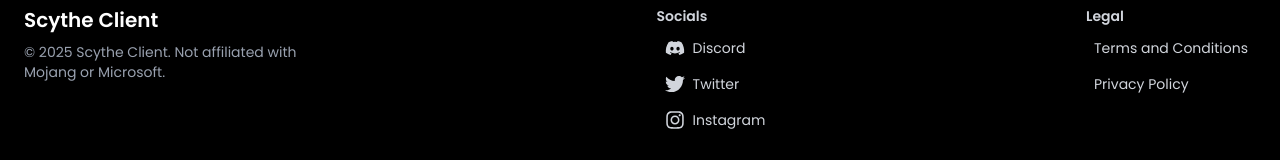
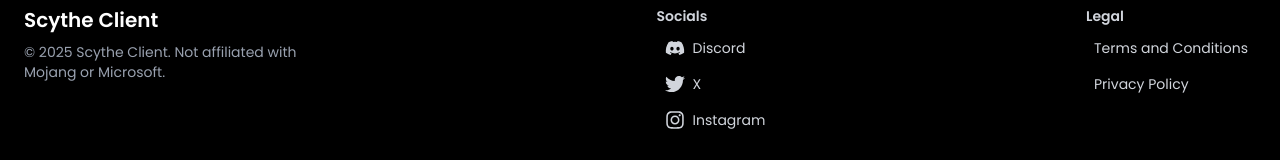
Before and after one commit to Scythe-Client/website, a Next.js app: page / in a window 1280 px wide. Shown: the part 3131-3291 px from the top of the page. Built offline with nearby package versions, Linux system fonts and the light colour scheme; no server answers.

Commit message:
Add Socials

```diff
--- a/app/(routes)/community/page.tsx
+++ b/app/(routes)/community/page.tsx
@@ -70,7 +70,7 @@
                         className={`grid grid-cols-1 sm:grid-cols-3 gap-5 ${visibleSections.has('social-cards') ? 'visible' : ''}`}
                         style={{animationDelay: '0.1s'}}
                     >
-                        <Link href="https://discord.scytheclient.com" target="_blank">
+                        <Link href="https://discord.scytheclient.com" target="_blank" rel="noopener noreferrer">
                             <div className="group bg-[#5865F2]/10 border border-[#5865F2]/30 hover:border-[#5865F2] p-6 rounded-xl transition-all duration-300 cursor-pointer shadow-lg hover:shadow-[#5865F2]/50 hover:-translate-y-2">
                                 <FaDiscord className="w-12 h-12 text-[#5865F2] group-hover:scale-110 transition-transform duration-300" />
                                 <h3 className="text-2xl font-semibold mt-4 mb-2">Discord</h3>
@@ -81,7 +81,7 @@
                                 </div>
                             </div>
                         </Link>
-                        <Link href="https://x.com" target="_blank">
+                        <Link href="https://x.com/ScytheClient" target="_blank" rel="noopener noreferrer">
                             <div className="group bg-neutral-900/40 border border-neutral-700 hover:border-white p-6 rounded-xl transition-all duration-300 cursor-pointer shadow-lg hover:shadow-neutral-600 hover:-translate-y-2">
                                 <FaTwitter className="w-12 h-12 text-white group-hover:scale-110 transition-transform duration-300" />
                                 <h3 className="text-2xl font-semibold mt-4 mb-2">X</h3>
@@ -92,7 +92,7 @@
                                 </div>
                             </div>
                         </Link>
-                        <Link href="https://instagram.com" target="_blank">
+                        <Link href="https://www.instagram.com/scytheclient" target="_blank" rel="noopener noreferrer">
                             <div className="group bg-pink-900/20 p-6 rounded-xl border border-pink-800 hover:border-pink-700 transition-all duration-300 cursor-pointer shadow-lg hover:shadow-pink-500/50 hover:-translate-y-2">
                                 <FaInstagram className="w-12 h-12 text-white group-hover:scale-110 transition-transform duration-300" />
                                 <h3 className="text-2xl font-semibold mt-4 mb-2">Instagram</h3>
--- a/components/custom/Footer.tsx
+++ b/components/custom/Footer.tsx
@@ -14,19 +14,19 @@
 
                 <div className="flex flex-col gap-2">
                     <span className="text-gray-300 text-sm font-semibold">Socials</span>
-                    <Link href="https://discord.scytheclient.com">
+                    <Link href="https://discord.scytheclient.com" target="_blank" rel="noopener noreferrer">
                         <button className="cursor-pointer text-gray-300 flex items-center gap-2 px-2 py-1 hover:text-[#7a4dba] transition-all rounded-md text-sm">
                             <FaDiscord className="w-5 h-5" />
                             Discord
                         </button>
                     </Link>
-                    <Link href="">
+                    <Link href="https://x.com/ScytheClient" target="_blank" rel="noopener noreferrer">
                         <button className="cursor-pointer text-gray-300 flex items-center gap-2 px-2 py-1 hover:text-[#7a4dba] transition-all rounded-md text-sm">
                             <FaTwitter className="w-5 h-5" />
-                            Twitter
+                            X
                         </button>
                     </Link>
-                    <Link href="">
+                    <Link href="https://www.instagram.com/scytheclient" target="_blank" rel="noopener noreferrer">
                         <button className="cursor-pointer text-gray-300 flex items-center gap-2 px-2 py-1 hover:text-[#7a4dba] transition-all rounded-md text-sm">
                             <FaInstagram className="w-5 h-5" />
                             Instagram
```
